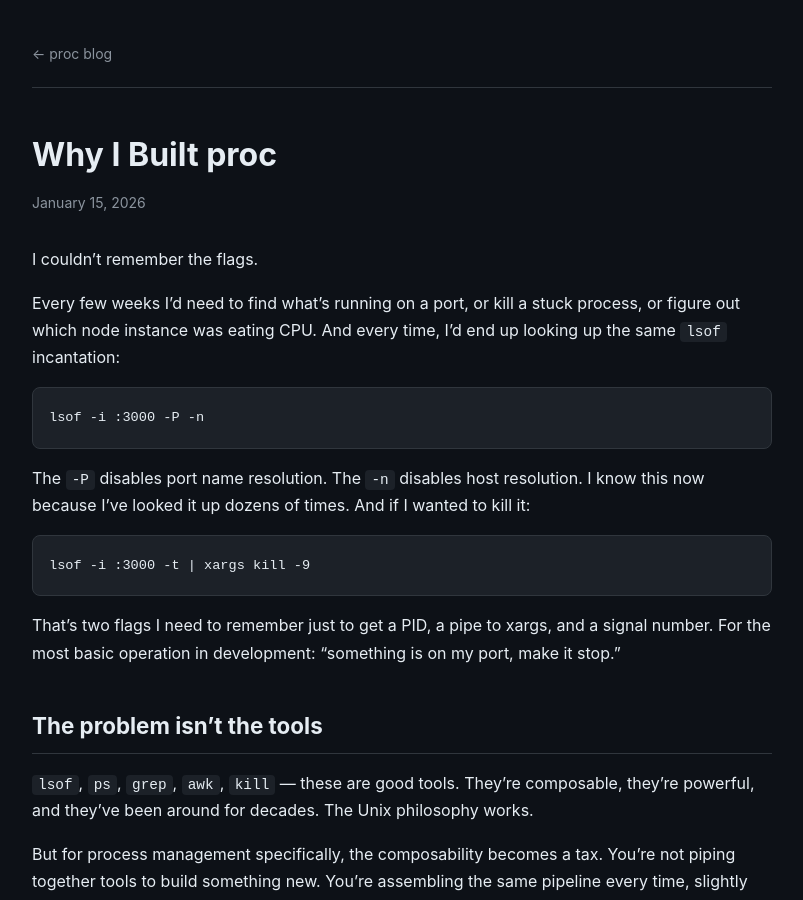
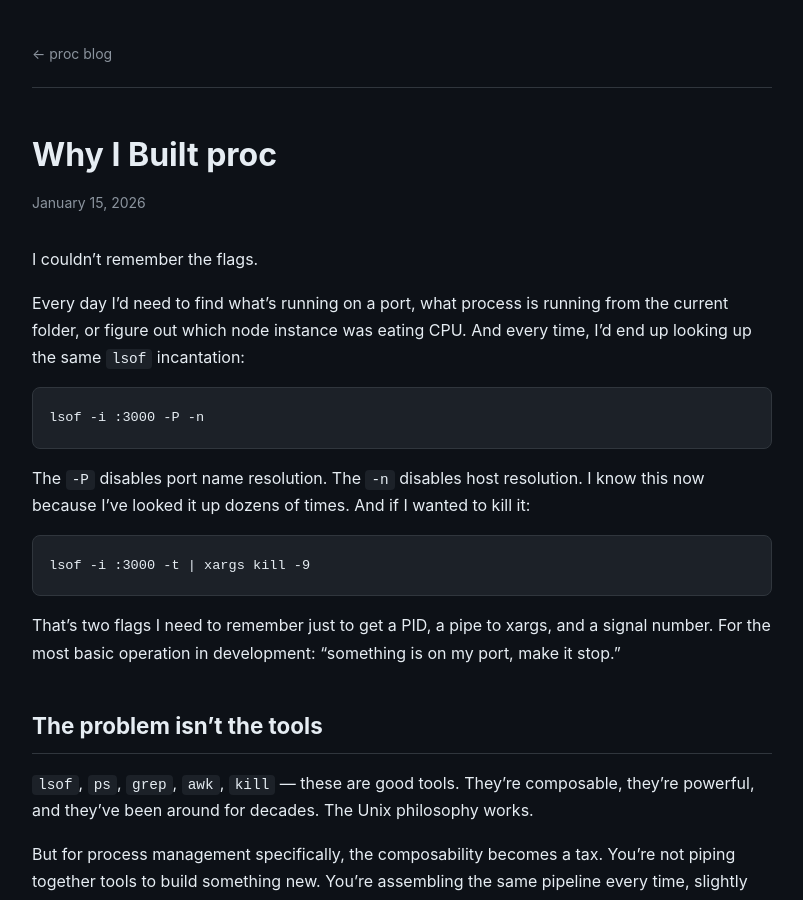
Before and after one commit to yazeed/proc, a Jekyll site: the page built from docs/_posts/2026-01-15-why-i-built-proc.md, in a window 1280 px wide and 900 px high. Shown: the whole window, without its empty margins (238-1041 px from the left). Built offline with Jekyll 4.4.1, drawn with Linux system fonts in a browser that asks for light colours.

Commit message:
chore: release v1.8.1
Co-Authored-By: Claude Opus 4.6 <noreply@anthropic.com>

````diff
--- a/Cargo.toml
+++ b/Cargo.toml
@@ -1,6 +1,6 @@
 [package]
 name = "proc-cli"
-version = "1.8.0"
+version = "1.8.1"
 edition = "2021"
 authors = ["Yazeed Al Oyoun <me@yazeed.com>"]
 description = "A semantic CLI tool for process management"
--- a/docs/_posts/2026-01-15-why-i-built-proc.md
+++ b/docs/_posts/2026-01-15-why-i-built-proc.md
@@ -6,7 +6,7 @@ date: 2026-01-15
 
 I couldn't remember the flags.
 
-Every few weeks I'd need to find what's running on a port, or kill a stuck process, or figure out which node instance was eating CPU. And every time, I'd end up looking up the same `lsof` incantation:
+Every day I'd need to find what's running on a port, what process is running from the current folder, or figure out which node instance was eating CPU. And every time, I'd end up looking up the same `lsof` incantation:
 
 ```bash
 lsof -i :3000 -P -n
--- a/pkg/npm/package.json
+++ b/pkg/npm/package.json
@@ -1,6 +1,6 @@
 {
   "name": "proc-cli",
-  "version": "1.8.0",
+  "version": "1.8.1",
   "description": "Semantic CLI tool for process management. Target by port, process id (PID), name or path.",
   "keywords": [
     "process",
````
Also changed, not shown: CHANGELOG.md, 2 other files.
